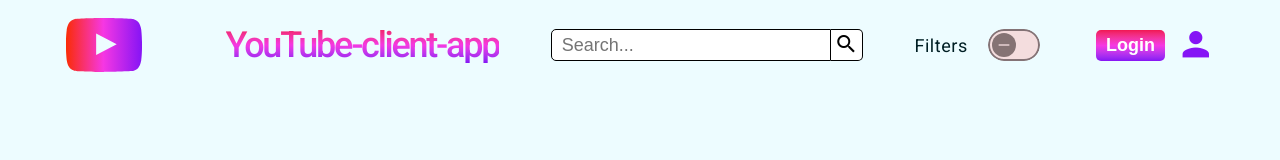
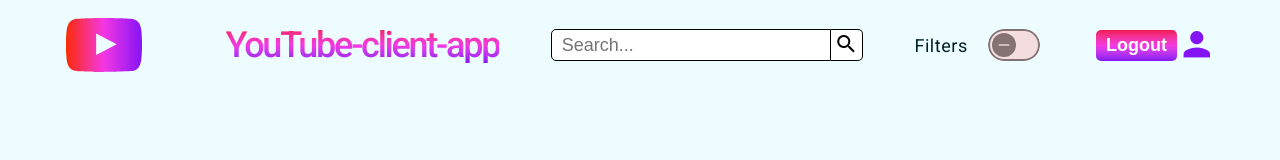
Before and after one commit to lyutails/Youtube, an Angular app in the folder awesome-youtube-client-app/: page /login in a window 1280 px wide. Shown: the top 160 px of the page. Built offline with nearby package versions, Linux system fonts and the light colour scheme; sample sign-in values are in the browser's storage.

Commit message:
feat: improve login logout button behaviour

```diff
--- a/awesome-youtube-client-app/src/app/auth/login.service.ts
+++ b/awesome-youtube-client-app/src/app/auth/login.service.ts
@@ -18,7 +18,6 @@ export class LoginService {
   }
 
   isLoggedIn() {
-    console.log(this.isAuth);
     return (this.isAuth = !this.isAuth);
   }
 
@@ -30,4 +29,9 @@ export class LoginService {
   removeCredentials() {
     return localStorage.clear();
   }
+
+  getToken() {
+    const token = localStorage.getItem('token');
+    return token;
+  }
 }
--- a/awesome-youtube-client-app/src/app/core/header/header.component.html
+++ b/awesome-youtube-client-app/src/app/core/header/header.component.html
@@ -9,8 +9,11 @@
       <mat-slide-toggle (click)="toggleFilters()"></mat-slide-toggle>
     </div>
     <div class="header_login">
-      <button (click)="toggleIsAuth()" class="header_login-button" [disabled]="!this.loginService.isAuth">
-        {{ this.loginService.isAuth ? 'Logout' : 'Login' }}
+      <button
+        (click)="toggleIsAuth()"
+        class="header_login-button"
+        [disabled]="!this.loginService.isAuth">
+        {{ this.loginService.getToken() === null ? 'Login' : 'Logout' }}
       </button>
       <mat-icon class="header_login-icon">person</mat-icon>
     </div>
--- a/awesome-youtube-client-app/src/app/core/header/header.component.ts
+++ b/awesome-youtube-client-app/src/app/core/header/header.component.ts
@@ -43,7 +43,7 @@ export class HeaderComponent {
   public toggleIsAuth() {
     this.loginService.isLoggedIn();
 
-    if (!this.loginService.isAuth) {
+    if (this.loginService.getToken() !== null) {
       this.router.navigate(['/login']);
       return this.loginService.removeCredentials();
     }
--- a/awesome-youtube-client-app/src/app/youtube/card-details/card-details.component.scss
+++ b/awesome-youtube-client-app/src/app/youtube/card-details/card-details.component.scss
@@ -50,6 +50,7 @@
     padding-bottom: 10px;
     font-size: 1.2rem;
     font-weight: 600;
+    margin-top: 20px;
   }
 
   &_id {
```
